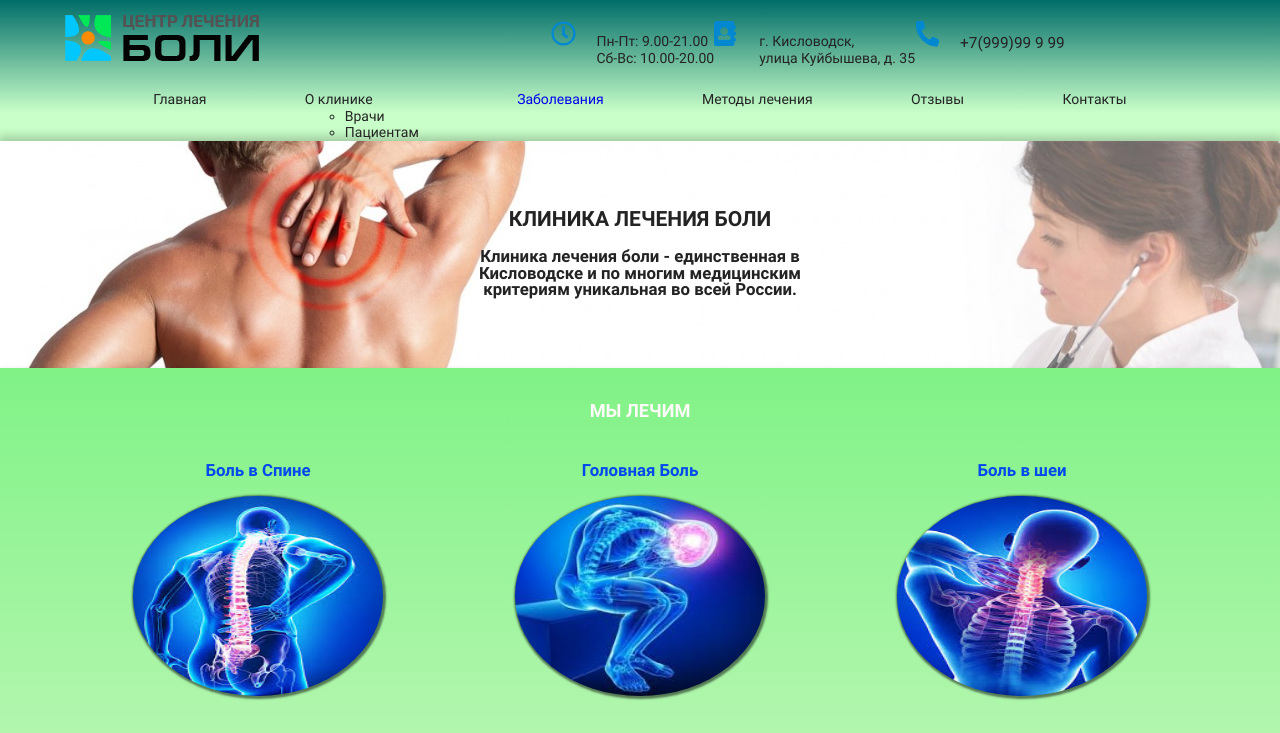
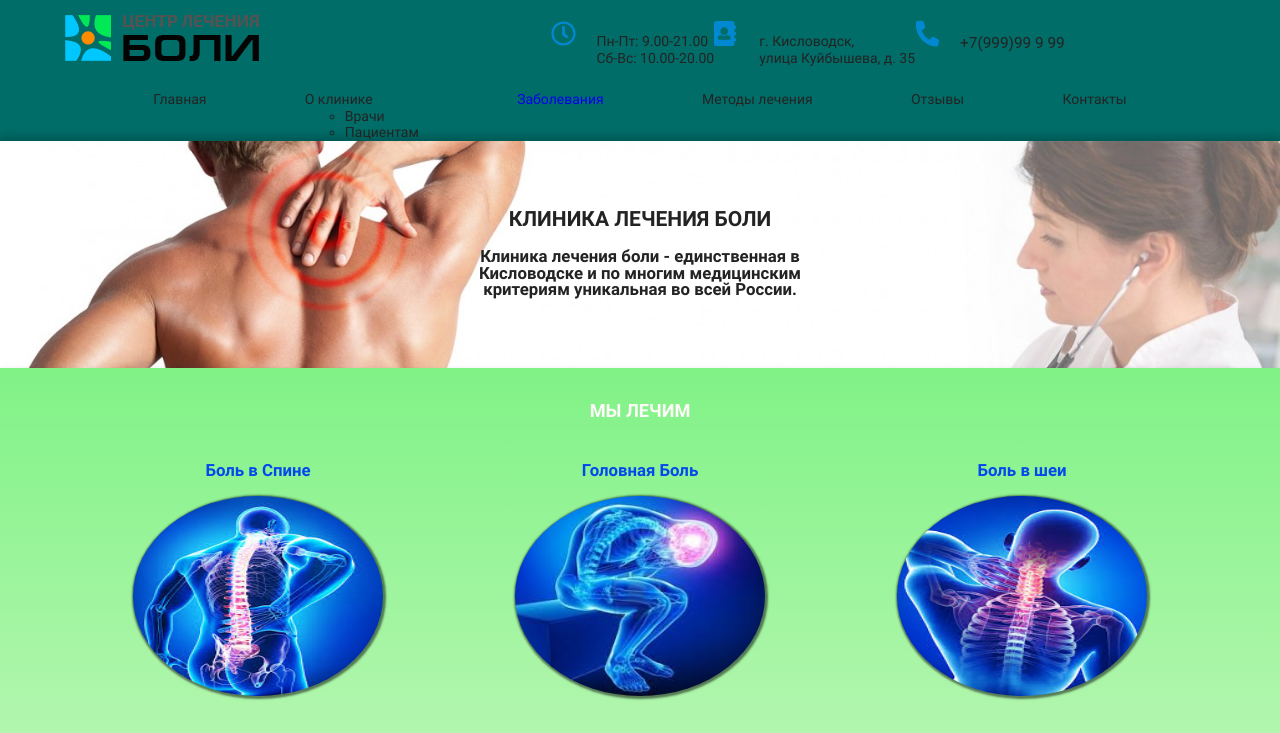
Before and after one commit to hramn1/clinica-boli, a website: page index.html in a window 1280 px wide. Shown: the top 733 px of the page. Drawn offline with nearby package versions, Linux system fonts and the light colour scheme; files that its build step writes are made by us from their sources.

Commit message:
правки

```diff
--- a/sass/blocks/header.scss
+++ b/sass/blocks/header.scss
@@ -1,5 +1,6 @@
 .header-widget{
-	background-image: linear-gradient(#006d68, #c9ffc9 80%);
+	//background-image: linear-gradient(#006d68, #c9ffc9 80%);
+	background-color: $green;
 }
 .logo {
 	padding:5px;
```
